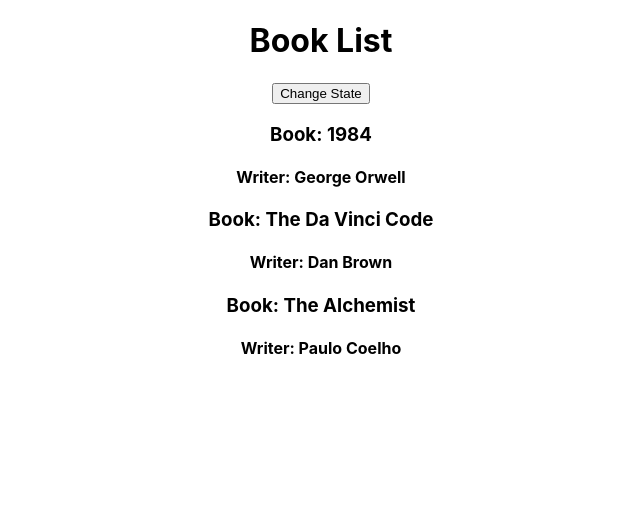
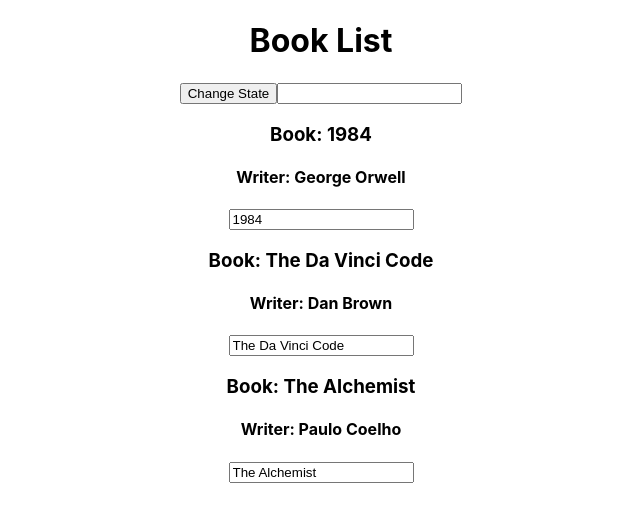
Before and after one commit to ishanmazhar/react_revision, a React (Create React App) app: page / in a window 1280 px wide. Shown: the top 522 px of the page, without its empty margins (319-959 px from the left). Built offline with nearby package versions, Linux system fonts and the light colour scheme.

Commit message:
Changing state with input elements

```diff
--- a/src/App.js
+++ b/src/App.js
@@ -24,6 +24,16 @@
     });
   }
 
+  changeWithInputState = event => {
+    this.setState({
+      books : [
+        { bookname: event.target.value, writer: "George Orwell"},
+        { bookname: "The Da Vinci Code", writer: "Dan Brown"},
+        { bookname: "Metamorphosis", writer: "Franz Kafka"}
+      ]
+    });
+  }
+
   render() {
     console.log(this.state);
     return (
@@ -32,9 +42,11 @@
         {/*this.changeBookState() triggers function when page loaded  / without any event
         //this.changeBookState triggers with event (MUST BE USED)*/}
         <button onClick={() => this.changeBookState("Nineteen Eighty Four")}>Change State</button>
+        <input type="text" onChange={this.changeWithInputState} />
         {/* <SlideShow /> */}
         <Book bookname={this.state.books[0].bookname}
-          writer={this.state.books[0].writer} />
+          writer={this.state.books[0].writer}
+          inputName={this.changeWithInputState} />
         <Book bookname={this.state.books[1].bookname}
           writer={this.state.books[1].writer} />
         <Book bookname={this.state.books[2].bookname}
--- a/src/components/Book.js
+++ b/src/components/Book.js
@@ -5,6 +5,7 @@
         <div>
             <h3 onClick={props.change}>Book: {props.bookname}</h3>
             <h4>Writer: {props.writer}</h4>
+            <input type="text" onChange={props.inputName} value={props.bookname}/>
         </div>
     );
 }
```
Also changed, not shown: 1 other file (tests, documents, lock files or other folders).
